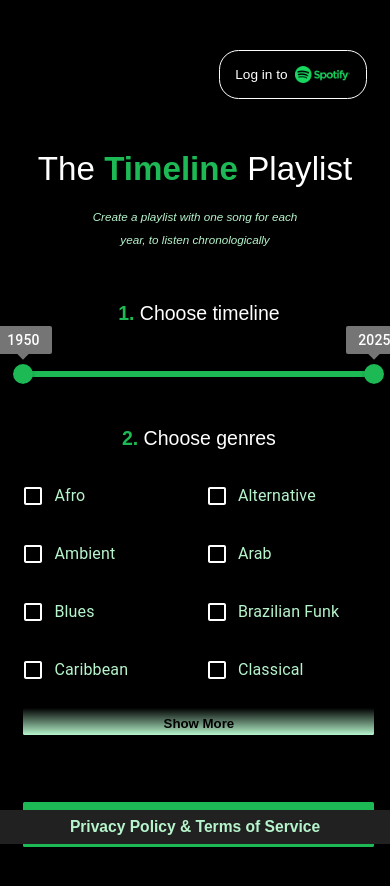
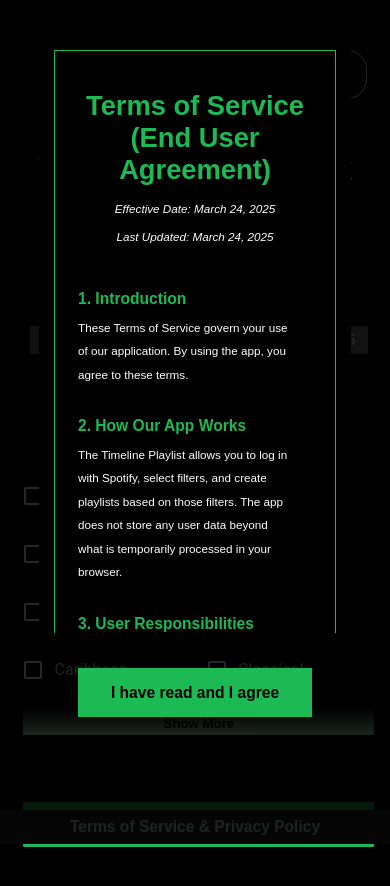
Before and after one commit to Grynberg34/timeline-playlist, a Next.js app: page / in a window 390 px wide. Shown: the top 886 px of the page. Built offline with nearby package versions, Linux system fonts and the light colour scheme; a web font is replaced by a local one.

Commit message:
v1.0.11 modal on home page for EUA and Privacy Policy agreement

```diff
--- a/src/app/api/auth/login/route.ts
+++ b/src/app/api/auth/login/route.ts
@@ -3,7 +3,7 @@ import { NextResponse } from "next/server";
 export function GET() {
   const CLIENT_ID = process.env.NEXT_PUBLIC_SPOTIFY_CLIENT_ID;
   const REDIRECT_URI = process.env.NEXT_PUBLIC_SPOTIFY_REDIRECT_URI;
-  const SCOPES = encodeURIComponent("user-read-email user-read-private playlist-modify-public playlist-modify-private");
+  const SCOPES = encodeURIComponent("playlist-modify-public");
 
   const AUTH_URL = `https://accounts.spotify.com/authorize?client_id=${CLIENT_ID}&response_type=token&redirect_uri=${REDIRECT_URI}&scope=${SCOPES}`;
 
--- a/src/app/page.tsx
+++ b/src/app/page.tsx
@@ -4,6 +4,7 @@ import Header from '../components/Header/Header';
 import Filters from '../components/Filters/Filters';
 import Playlist from '../components/Playlist/Playlist';
 import Footer from '../components/Footer/Footer';
+import Modal from '../components/Modal/Modal';
 import Grid from '@mui/material/Grid2';
 import { RootState } from '@/store/store';
 
@@ -13,6 +14,8 @@ export default function Home() {
 
   return (
     <div className="home">
+
+      <Modal />
 
       <Grid container spacing={2}>
 
--- a/src/components/Footer/Footer.tsx
+++ b/src/components/Footer/Footer.tsx
@@ -6,7 +6,7 @@ const Footer = () => {
   return (
     <div className='footer'>
 
-        <Link className='footer__link' href="/legal">Privacy Policy & Terms of Service</Link>
+        <Link className='footer__link' href="/legal">Terms of Service & Privacy Policy</Link>
 
     </div>
   );
--- /dev/null
+++ b/src/components/Modal/Modal.tsx
@@ -0,0 +1,114 @@
+"use client";
+import { useState } from "react";
+import Modal from '@mui/material/Modal';
+
+
+export default function Home() {
+  const [isModalOpen, setIsModalOpen] = useState(true);
+
+  const handleClose = () => {
+    setIsModalOpen(false);
+  };
+
+  return (
+    <Modal className="init-modal" open={isModalOpen} disableEscapeKeyDown>
+        <div className="init-modal__box">
+            <div className="legal">
+
+                <div className="legal__section">
+
+                    <h1 className="legal__section__title">Terms of Service (End User Agreement)</h1>
+
+                    <h2 className="legal__section__subtitle">Effective Date: March 24, 2025</h2>
+
+                    <h2 className="legal__section__subtitle">Last Updated: March 24, 2025</h2>
+
+                    <div className="legal__section__block">
+                    <h3 className="legal__section__block__title">1. Introduction</h3>
+                    <p className="legal__section__block__text">These Terms of Service govern your use of our application. By using the app, you agree to these terms.</p>
+                    </div>
+
+                    <div className="legal__section__block">
+                    <h3 className="legal__section__block__title">2. How Our App Works</h3>
+                    <p className="legal__section__block__text">The Timeline Playlist allows you to log in with Spotify, select filters, and create playlists based on those filters. The app does not store any user data beyond what is temporarily processed in your browser.</p>
+                    </div>
+
+                    <div className="legal__section__block">
+                    <h3 className="legal__section__block__title">3. User Responsibilities</h3>
+                    <p className="legal__section__block__text">You must comply with Spotify&apos;s Terms of Service while using our app. You may not use the app for unauthorized purposes, such as redistributing content from Spotify in violation of their API policies.</p>
+                    </div>
+
+                    <div className="legal__section__block">
+                    <h3 className="legal__section__block__title">4. Intellectual Property</h3>
+                    <p className="legal__section__block__text">The Timeline Playlist is not affiliated with Spotify. All Spotify-related content (including metadata, album covers, and links) remains the property of Spotify and its licensors.</p>
+                    </div>
+
+                    <div className="legal__section__block">
+                    <h3 className="legal__section__block__title">5. Limitation of Liability</h3>
+                    <p className="legal__section__block__text">We provide this app &apos;as is&apos; without warranties of any kind. We are not responsible for any issues that arise from using Spotify&apos;s API, including service interruptions or policy changes.</p>
+                    </div>
+
+                    <div className="legal__section__block">
+                    <h3 className="legal__section__block__title">6. Termination</h3>
+                    <p className="legal__section__block__text">We reserve the right to stop offering this service at any time, without notice.</p>
+                    </div>
+
+                    <div className="legal__section__block">
+                    <h3 className="legal__section__block__title">7. Contact Information</h3>
+                    <p className="legal__section__block__text">For any questions, contact: franciscogrynberg34@gmail.com</p>
+                    </div>
+                </div>
+
+
+                <div className="legal__section">
+                    <h1 className="legal__section__title">Privacy Policy</h1>
+
+                    <h2 className="legal__section__subtitle">Effective Date: March 24, 2025</h2>
+
+                    <h2 className="legal__section__subtitle">Last Updated: March 24, 2025</h2>
+
+                    <div className="legal__section__block">
+                    <h3 className="legal__section__block__title">1. Introduction</h3>
+                    <p className="legal__section__block__text">This Privacy Policy explains how we handle user data when you use our application.</p>
+                    </div>
+
+                    <div className="legal__section__block">
+                    <h3 className="legal__section__block__title">2. Data We Collect</h3>
+                    <p className="legal__section__block__text">We do not store, process, or share any personal data. Our app simply interacts with the Spotify API to log you in, provide filtering options, and create playlists based on your selections.</p>
+                    </div>
+
+                    <div className="legal__section__block">
+                    <h3 className="legal__section__block__title">3. How We Use Your Data</h3>
+                    <p className="legal__section__block__text">We use your Spotify authentication to allow you to log in and create playlists. The app does not store any user data in a database or server. All data exists temporarily in your browser and is lost when you refresh the page.</p>
+                    </div>
+
+                    <div className="legal__section__block">
+                    <h3 className="legal__section__block__title">4. Third-Party Services</h3>
+                    <p className="legal__section__block__text">We do not use Google Analytics, advertising services, or any third-party tracking tools.</p>
+                    </div>
+
+                    <div className="legal__section__block">
+                    <h3 className="legal__section__block__title">5. Data Security</h3>
+                    <p className="legal__section__block__text">Since no data is stored, there is no risk of data breaches or leaks from our side.</p>
+                    </div>
+
+                    <div className="legal__section__block">
+                    <h3 className="legal__section__block__title">6. Your Rights</h3>
+                    <p className="legal__section__block__text">Because we do not store user data, there is no need for data access, modification, or deletion requests. However, you can revoke access to our app via your Spotify account settings.</p>
+                    </div>
+
+                    <div className="legal__section__block">
+                    <h3 className="legal__section__block__title">7. Contact Information</h3>
+                    <p className="legal__section__block__text">If you have any questions about this Privacy Policy, you can contact us at: franciscogrynberg34@gmail.com</p>
+                    </div>
+                </div>
+
+            </div>
+
+            <button className="init-modal__button" onClick={handleClose}>I have read and I agree</button>
+
+        </div>
+
+    </Modal>
+  );
+}
--- a/src/store/provider.tsx
+++ b/src/store/provider.tsx
@@ -1,8 +1,8 @@
-'use client'; // Ensure this is client-side code
+'use client';
 
 import { ReactNode } from "react";
 import { Provider } from "react-redux";
-import store from "./store"; // Import only the store
+import store from "./store";
 
 interface StoreProviderProps {
   children: ReactNode;
--- a/src/styles/_filters.scss
+++ b/src/styles/_filters.scss
@@ -180,7 +180,10 @@
         padding-right: 6vw;
 
         .filters__timeline {
+            margin-left: auto;
+            margin-right: auto;
             margin-bottom: 4vh;
+            width: 80%;
 
             .filters__timeline__title {
                 margin-bottom: 4vh;
--- /dev/null
+++ b/src/styles/_modal.scss
@@ -0,0 +1,116 @@
+@use 'font';
+@use 'colors';
+
+.init-modal {
+    height: 100vh;
+    width: 100vw;
+
+    .init-modal__box {
+        display: block;
+        margin-left: auto;
+        margin-right: auto;
+        margin-top: 20vh;
+        width: 50vw;
+        height: 60vh;
+        background-color: colors.$black;
+        overflow-x: auto;
+        box-shadow: none;
+        outline: none;
+
+        // Scrollbar styling
+        &::-webkit-scrollbar {
+            width: 10px;
+        }
+
+        &::-webkit-scrollbar-track {
+            background: colors.$black;
+        }
+
+        &::-webkit-scrollbar-thumb {
+            background: colors.$green;
+            border-radius: 5px;
+        }
+
+        &::-webkit-scrollbar-thumb:hover {
+            background: colors.$black;
+        }
+
+        // Firefox scrollbar styling
+        scrollbar-width: thin;
+        scrollbar-color: colors.$green colors.$black;
+
+    }
+
+    .init-modal__button {
+        position: absolute;
+        bottom: 10%;
+        left: 37.5vw;
+        width: 25vw;
+        padding: 1vw;
+        border: none;
+        outline: none;
+        font-size: 1.25vw;
+        font-weight: 700;
+        background-color: colors.$green;
+        color: colors.$black;
+        cursor: pointer;
+
+        &:hover {
+            background-color: colors.$lightGreen;
+        }
+    }
+
+    .legal {
+        padding-top: 0;
+        padding-bottom: 2vw;
+
+        .legal__section {
+            margin-top: 2vw;
+        }
+    }
+}
+
+@media only screen and (max-width: 767px) {
+
+    .init-modal {
+
+
+        .init-modal__box {
+            margin-top: 5vh;
+            width: 80vw;
+            height: 70vh;
+
+        }
+
+        .init-modal__button {
+            position: absolute;
+            bottom: 15%;
+            left: 20vw;
+            width: 60vw;
+            padding: 2vw;
+            padding-top: 4vw;
+            padding-bottom: 4vw;
+            border: none;
+            outline: none;
+            font-size: 4vw;
+            font-weight: 700;
+            background-color: colors.$green;
+            color: colors.$black;
+            cursor: pointer;
+
+            &:hover {
+                background-color: colors.$lightGreen;
+            }
+        }
+
+        .legal {
+            padding-top: 0;
+            padding-bottom: 2vw;
+
+            .legal__section {
+                margin-top: 2vw;
+            }
+        }
+    }
+
+}
--- a/src/styles/global.scss
+++ b/src/styles/global.scss
@@ -8,6 +8,7 @@
 @use 'playlist';
 @use 'legal';
 @use 'footer';
+@use 'modal';
 
 body {
     font-family: "proxima-nova", sans-serif;
```
Also changed, not shown: src/app/legal/page.tsx (+44 -43 lines), src/styles/_legal.scss (line endings or trailing spaces).
